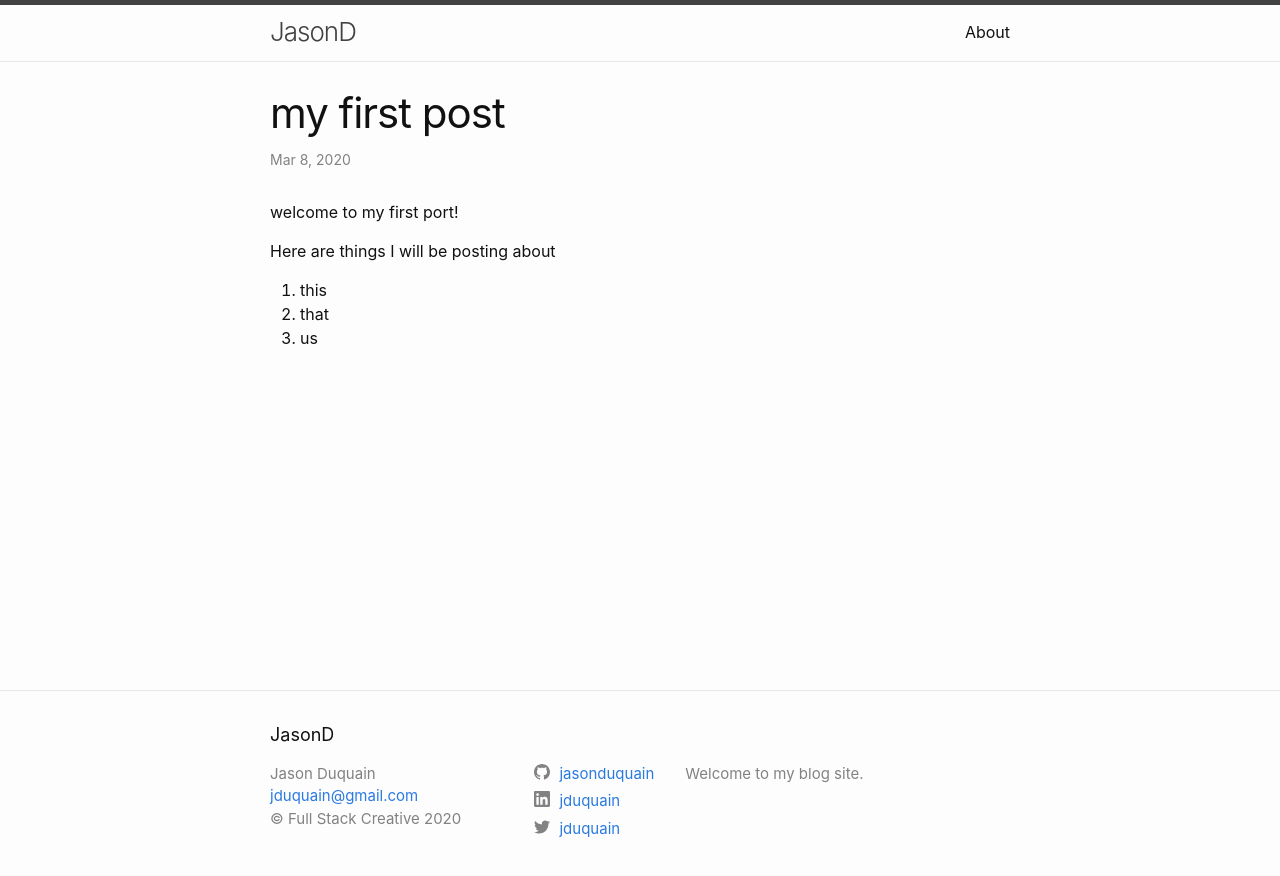
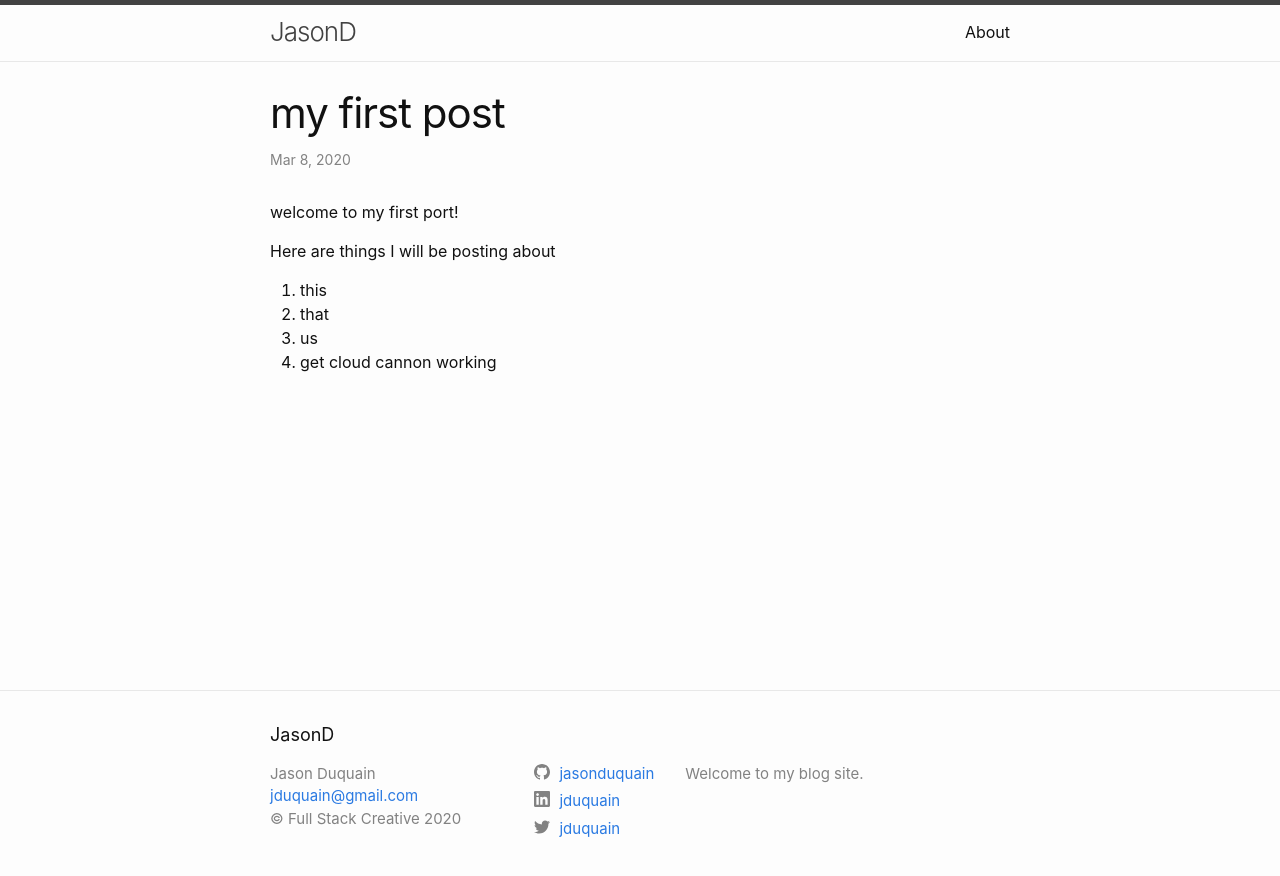
Before and after one commit to JasonDuquain/my-jekyll-blog, a Jekyll site: the page built from _posts/2020-03-08-my-first-post.html, in a window 1280 px wide. Shown: the top 876 px of the page. Built offline with Jekyll 4.4.1, drawn with Linux system fonts in a browser that asks for light colours.

Commit message:
Updated '_posts/2020-03-08-my-first-post.html' via CloudCannon

```diff
--- a/_posts/2020-03-08-my-first-post.html
+++ b/_posts/2020-03-08-my-first-post.html
@@ -13,5 +13,6 @@ categories: jekyll update
   <li>this</li>
   <li>that</li>
   <li>us</li>
+  <li>get cloud cannon working</li>
 
 </ol>
```
